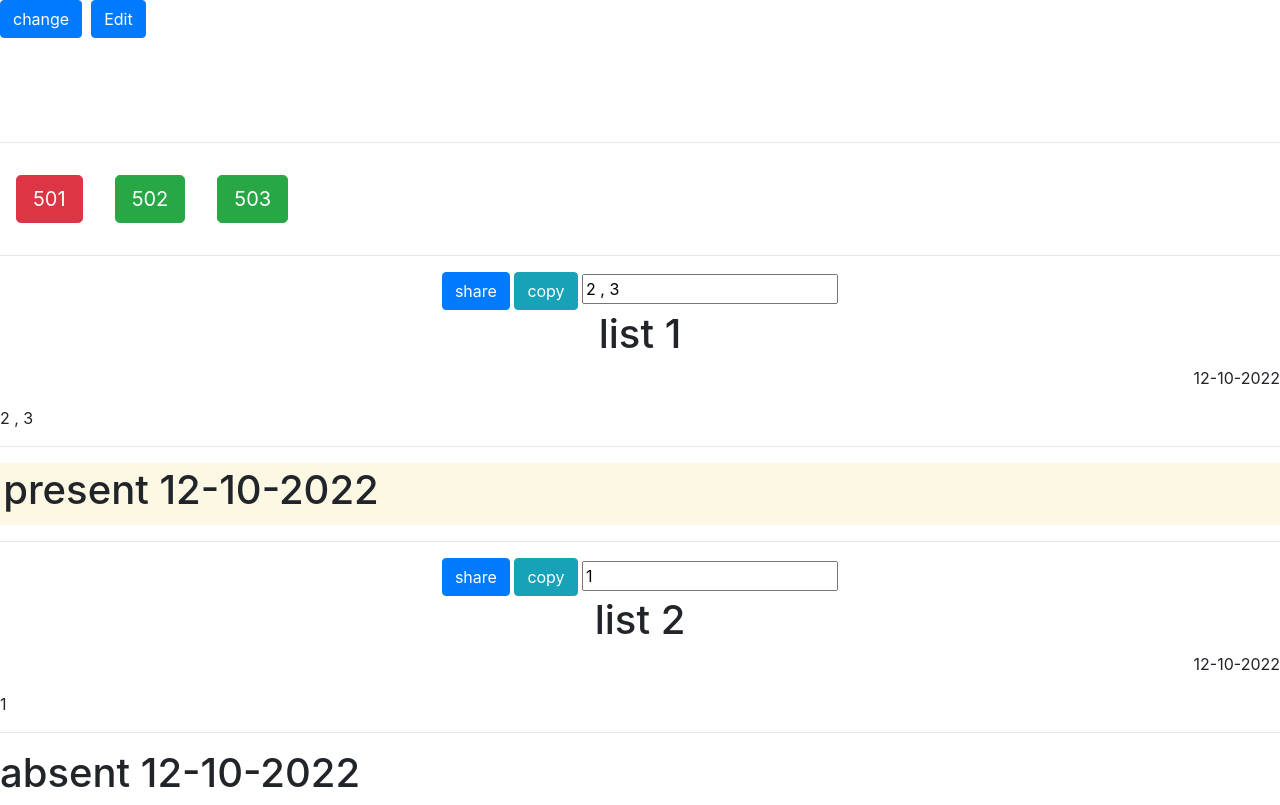
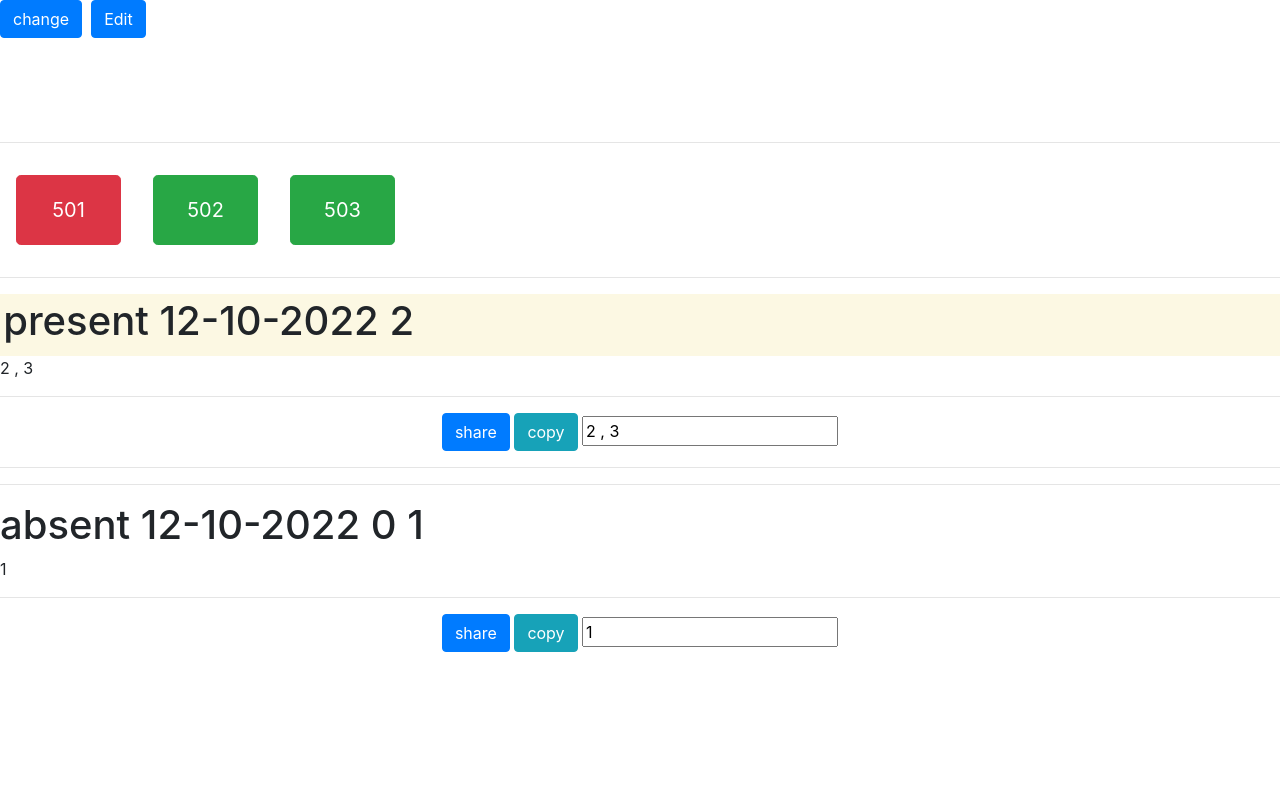
Before and after one commit to rupeshklr1/attends-sheet, a plain HTML site: page index.html in a window 1280 px wide. Both pictures are taken after a click on the button "501". Drawn offline with nearby package versions, Linux system fonts and the light colour scheme.

Commit message:
Add files via upload

```diff
--- a/index.html
+++ b/index.html
@@ -61,23 +61,28 @@ style="display:none;">
         </llll>
     </div><hr>
     <div class="mark1" id="allmembers"></div><hr>
+
+    <h1 id="centering"></h1><p id="date" style="text-align:right;"></p>
+    <h1 id="head1">present</h1>
+    <div class="mark" id="present"></div>
+    <div id="list1">    </div><hr>
     <div id="centering">
         <button class="btn btn-primary" id="sharebtn">share</button>
         <button class="btn btn-info" id="copybtn">copy</button>
         <input id="texter" type="text">
     </div>
-    <h1 id="centering">list 1</h1><p id="date" style="text-align:right;"></p>
-    <div id="list1">    </div><hr>
-    <h1 id="head1">present</h1>
-    <div class="mark" id="present"></div><hr>
+    <hr><hr>
+
+    <h1 id="centering"></h1><p id="date1" style="text-align:right;"></p>
+    <div class="mark1" id="absent"><h1 id="head2" >absent</h1></div>
+    <div id="list2">    </div><hr>
     <div id="centering">
         <button class="btn btn-primary" id="sharebtn2">share</button>
         <button class="btn btn-info" id="copybtn2">copy</button>
         <input id="texter2" type="text">
     </div>
-    <h1 id="centering">list 2</h1><p id="date1" style="text-align:right;"></p>
-    <div id="list2">    </div><hr>
-    <div class="mark1" id="absent"><h1 id="head2" >absent</h1></div>
+
+
       <script type="text/javascript" src="script.js"></script>
 <!-- Optional JavaScript -->
     <!-- jQuery first, then Popper.js, then Bootstrap JS -->
--- a/script.js
+++ b/script.js
@@ -73,14 +73,14 @@
     button.innerHTML=" sort it "
     head1.innerText+="     "+current_date+"  ";
     head1.appendChild(button);
-    date1.innerText=current_date;
+    // date1.innerText=current_date;
     head2.innerHTML+="     "+current_date+"  ";
     var button1 = document.createElement("button");
     button1.innerHTML="      sort it "
     button1.setAttribute("id", "order2");
     button1.setAttribute("style", "display:none;");
     head2.appendChild(button1);
-    date2.innerHTML="    "+current_date+"    ";
+    // date2.innerHTML="    "+current_date+"    ";
     };
     setter();
     changeformate.onclick=function (){
@@ -327,7 +327,9 @@
       // btn btn-info link-success btn-lg
       // btn btn-info link-danger btn-lg
           var button = document.createElement("button");
-          button.setAttribute("class", "btn btn-success m-3 p-6  btn-lg");
+          button.setAttribute("class", "btn btn-success m-3 p-6  btn-lg mybtn");
+          // head1.innerText+=deli.length;
+
           // btn.setAttribute("type", "button");
           // button.setAttribute("class", "roll1");
           button.setAttribute("id", "temp__"+deli[b]);
@@ -339,14 +341,17 @@
           button.innerHTML=str1+tenthpla + deli[b];
           present.appendChild(button);
 
+          head1.innerText= head1.innerText.slice(0,19)+"   "+deli.length;
+          head2.innerText= head2.innerText.slice(0,19)+"   "+feli.length;
           button.addEventListener("click", function(event) {
             var btn = event.target;
             var fff=btn.id;
+            // console.log(feli,li,li2,all_li,feli);
             if (fff.slice(0,6)=="temp__")
               {
                 // console.log(fff.slice(6));
                 fff=parseInt(fff.slice(6));
-                btn.setAttribute("class", "btn btn-danger m-3 p-6 btn-lg");
+                btn.setAttribute("class", "btn btn-danger m-3 p-6 btn-lg mybtn");
                 btn.setAttribute("type", "button");
                 btn.setAttribute("id",fff);
                 absent.appendChild(btn);
@@ -357,7 +362,7 @@
               }
             else{
                 btn.setAttribute("id","temp__"+fff);
-                btn.setAttribute("class", "btn btn-success m-3 p-6 btn-lg");
+                btn.setAttribute("class", "btn btn-success m-3 p-6 btn-lg mybtn");
                 btn.setAttribute("type", "button");
                 present.appendChild(btn);
                 fff=parseInt(fff)
@@ -365,6 +370,8 @@
                 deli.push(parseInt(fff));
                 deli.sort(function(a, b){return a-b});
             }
+            head1.innerText= head1.innerText.slice(0,19)+"   "+deli.length;
+            head2.innerText= head2.innerText.slice(0,19)+"   "+feli.length;
            fun3();
             });
         }
--- a/styless.css
+++ b/styless.css
@@ -19,6 +19,10 @@
     padding-block-start: 3px;
     padding-block-end: 3px;
     width: 100px;
+}
+.mybtn{
+    width: 105px;
+    height: 70px;
 }
 .nav-buttons{
     width: 100%;
```
